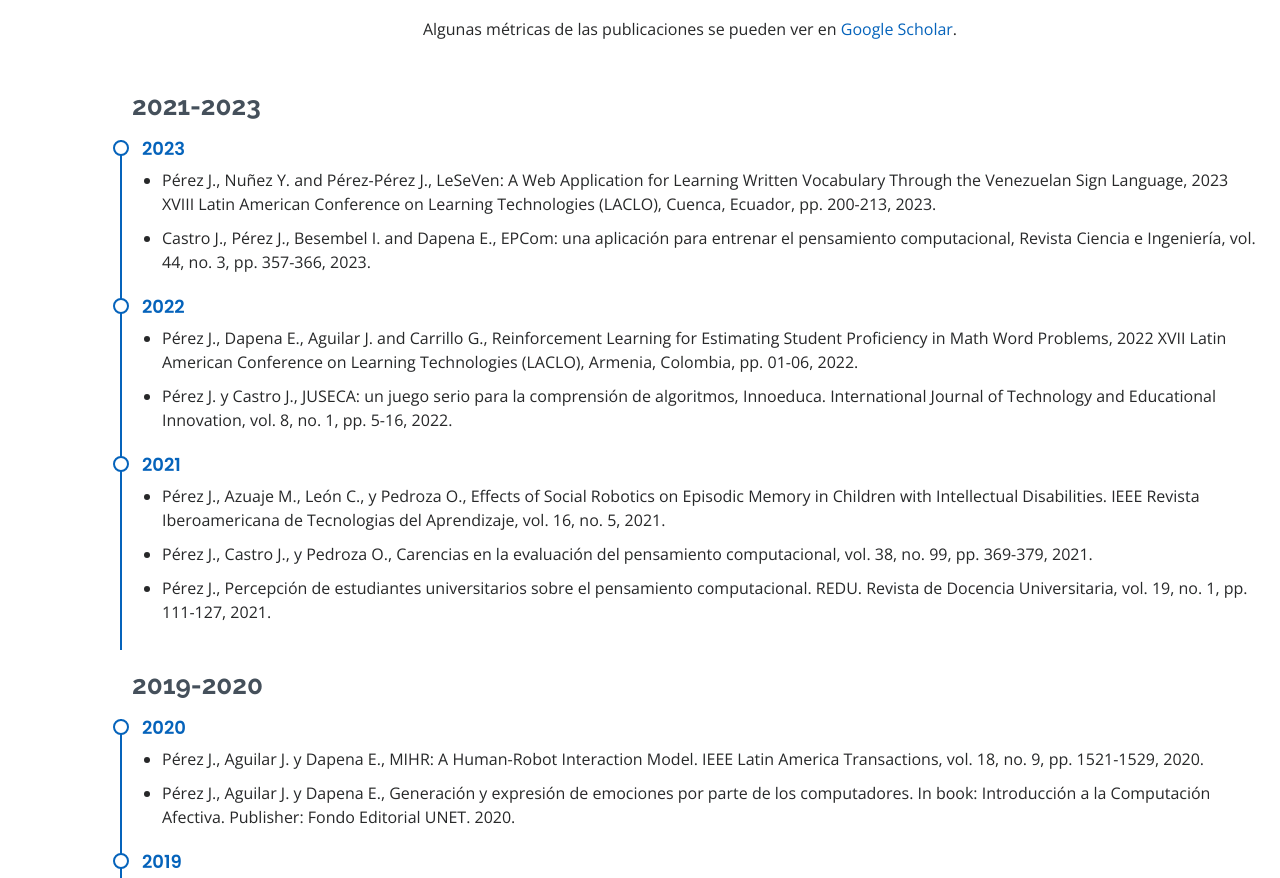
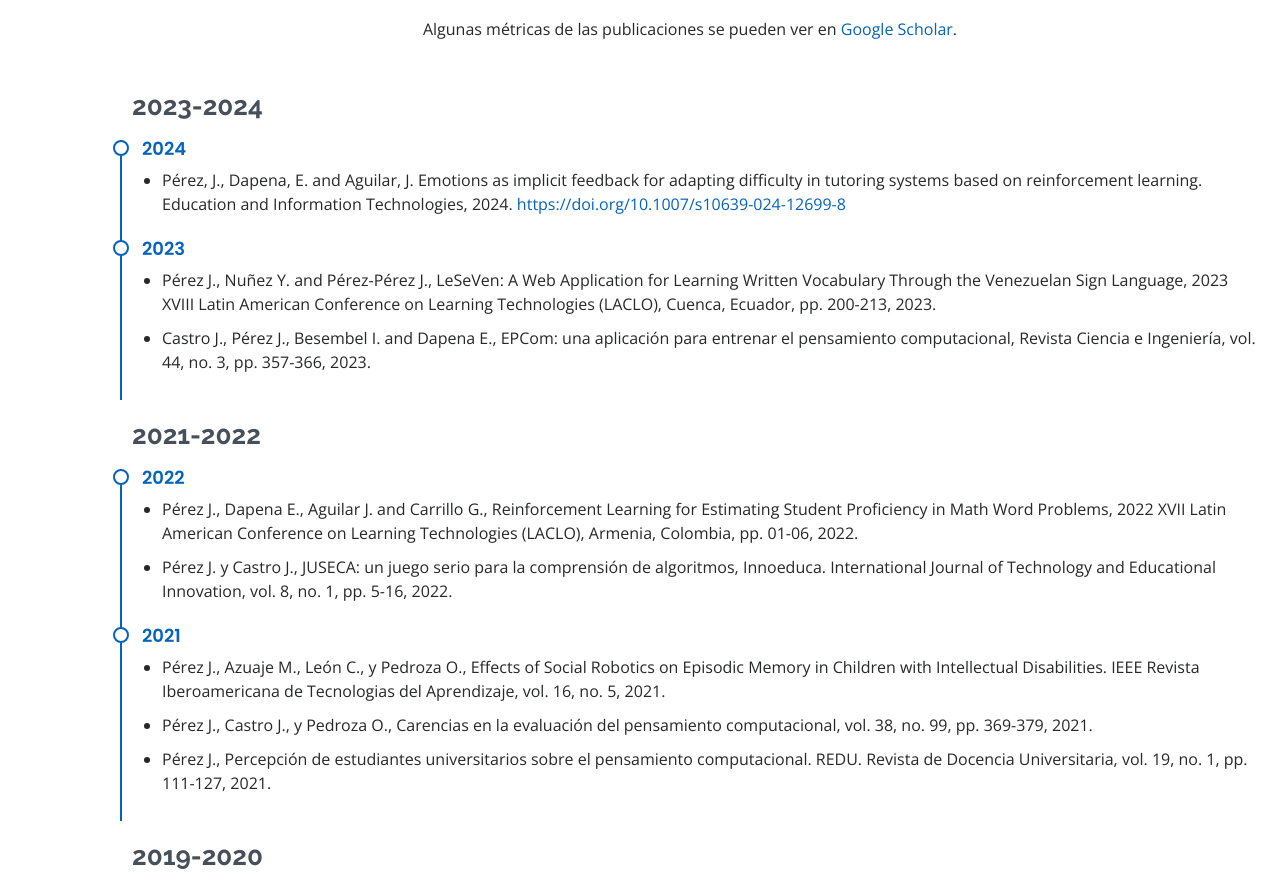
Before and after one commit to jesuspangulo/jesuspangulo.github.io, a plain HTML site: page index.html in a window 1280 px wide. Shown: the part 1661-2539 px from the top of the page. Drawn offline with nearby package versions, Linux system fonts and the light colour scheme.

Commit message:
Add paper

```diff
--- a/index.html
+++ b/index.html
@@ -107,7 +107,13 @@
 
         <div class="row">
 
-          <h3 class="resume-title">2021-2023</h3>
+          <h3 class="resume-title">2023-2024</h3>
+          <div class="resume-item pb-0">
+            <h4>2024</h4>
+              <ul>
+                <li>Pérez, J., Dapena, E. and Aguilar, J. Emotions as implicit feedback for adapting difficulty in tutoring systems based on reinforcement learning. Education and Information Technologies, 2024. <a href="https://doi.org/10.1007/s10639-024-12699-8">https://doi.org/10.1007/s10639-024-12699-8</a></li>
+              </ul>
+            </div>
           <div class="resume-item pb-0">
             <h4>2023</h4>
               <ul>
@@ -115,6 +121,9 @@
                 <li>Castro J., Pérez J., Besembel I. and Dapena E., EPCom: una aplicación para entrenar el pensamiento computacional, Revista Ciencia e Ingeniería, vol. 44, no. 3,  pp. 357-366, 2023.</li>
               </ul>
             </div>
+
+
+          <h3 class="resume-title">2021-2022</h3>
             <div class="resume-item pb-0">
             <h4>2022</h4>
               <ul>
```
